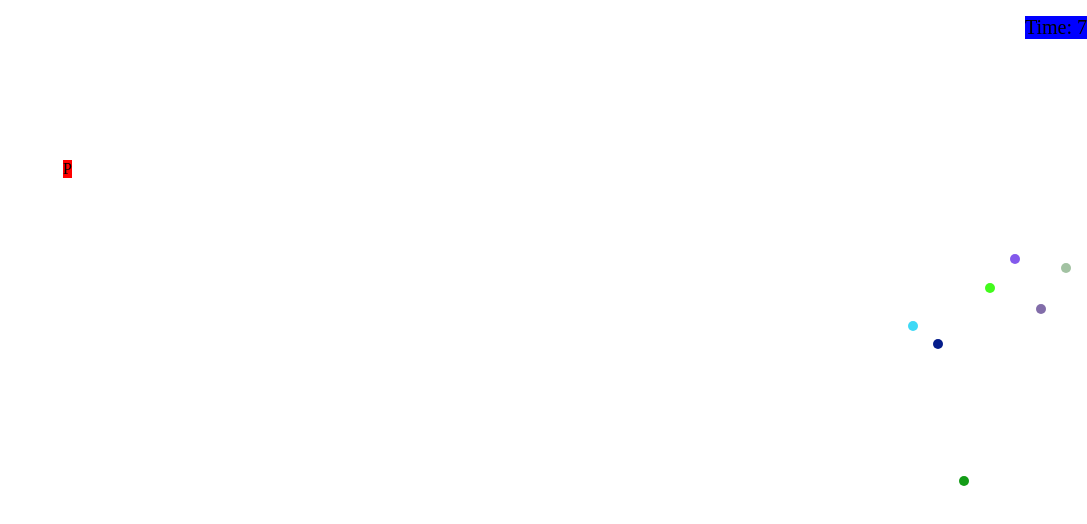
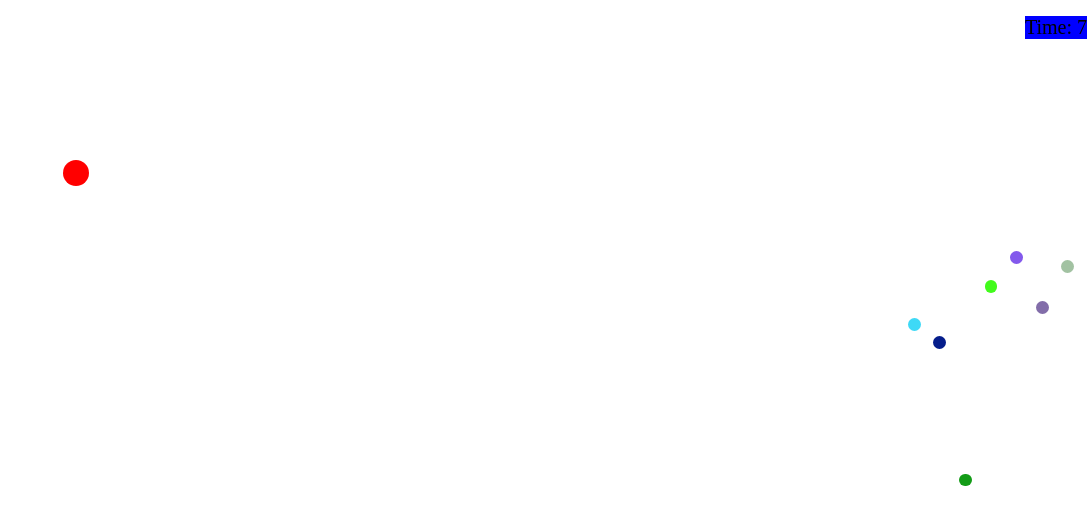
Before and after one commit to Ciaran-McDJ/React-Games, a React (Create React App) app: page /asteroid-dash in a window 1280 px wide. Shown: the top 524 px of the page, without its empty margins (193-1280 px from the left). Built offline with nearby package versions, Linux system fonts and the light colour scheme.

Commit message:
Added collision detectio and other

```diff
--- a/src/game/asteroid dash/asteroid.tsx
+++ b/src/game/asteroid dash/asteroid.tsx
@@ -12,9 +12,9 @@ export class Asteroid extends React.Component<AsteroidProps> {
             <div
                 style={{
                     backgroundColor: this.props.color,
-                    height: "10px",
-                    width: "10px",
-                    borderRadius: "100px",
+                    height: "1vmax",
+                    width: "1vmax",
+                    borderRadius: "10000px",
                     position: "absolute",
                     bottom: this.props.y + "%",
                     left: this.props.x + "%"
--- a/src/game/asteroid dash/game1.tsx
+++ b/src/game/asteroid dash/game1.tsx
@@ -11,6 +11,7 @@ interface GameState {
     timerTime: number;
     playerx: number;
     playery: number;
+    playerRadius: number;
     spawnAsteroid: number;
     asteroidPositions: AsteroidProps[];
     maxHeightOfGame: number;
@@ -22,6 +23,7 @@ export class AsteroidDash extends React.Component<GameProps, GameState> {
         timerTime: 0,
         playerx: 20,
         playery: 20,
+        playerRadius: 2 /** in vmax */,
         spawnAsteroid: 0,
         asteroidPositions: [],
         maxHeightOfGame: 90
@@ -42,7 +44,11 @@ export class AsteroidDash extends React.Component<GameProps, GameState> {
                     time={this.state.timerTime}
                     backgroundColor={"blue"}
                 />
-                <Player x={this.state.playerx} y={this.state.playery} />
+                <Player
+                    x={this.state.playerx}
+                    y={this.state.playery}
+                    radius={this.state.playerRadius}
+                />
                 {this.state.asteroidPositions.map(coordinates => (
                     <Asteroid {...coordinates}></Asteroid>
                 ))}
@@ -105,6 +111,18 @@ export class AsteroidDash extends React.Component<GameProps, GameState> {
             coordinates => coordinates.x > 0
         );
         this.setState({ asteroidPositions: x });
-        console.log(this.state.asteroidPositions.length);
+        this.state.asteroidPositions.map(coordinates =>
+            this.collisionCheck(() => console.log("OMG IT WORKED"), coordinates)
+        );
+        // this.state.asteroidPositions.some
+    }
+    collisionCheck(run: Function, coordinate: AsteroidProps) {
+        let z = this.state.playerRadius + 1; /**radius of asteroid */
+        if (
+            Math.abs(this.state.playerx - coordinate.x) < z &&
+            Math.abs(this.state.playery - coordinate.y) < z
+        ) {
+            run();
+        }
     }
 }
--- a/src/game/asteroid dash/player.tsx
+++ b/src/game/asteroid dash/player.tsx
@@ -5,6 +5,8 @@ interface PlayerProps {
     x: number;
     /** y position in pixels */
     y: number;
+    /** radius of player */
+    radius: number;
 }
 // export class Player extends React.Component<PlayerProps> {
 //     render() {
@@ -29,11 +31,12 @@ export function Player(props: PlayerProps) {
             style={{
                 top: props.y + "vh",
                 left: props.x + "vw",
+                height: props.radius + "vmax",
+                width: props.radius + "vmax",
+                borderRadius: "100vmax",
                 position: "absolute",
                 backgroundColor: "red"
             }}
-        >
-            P
-        </div>
+        ></div>
     );
 }
```
